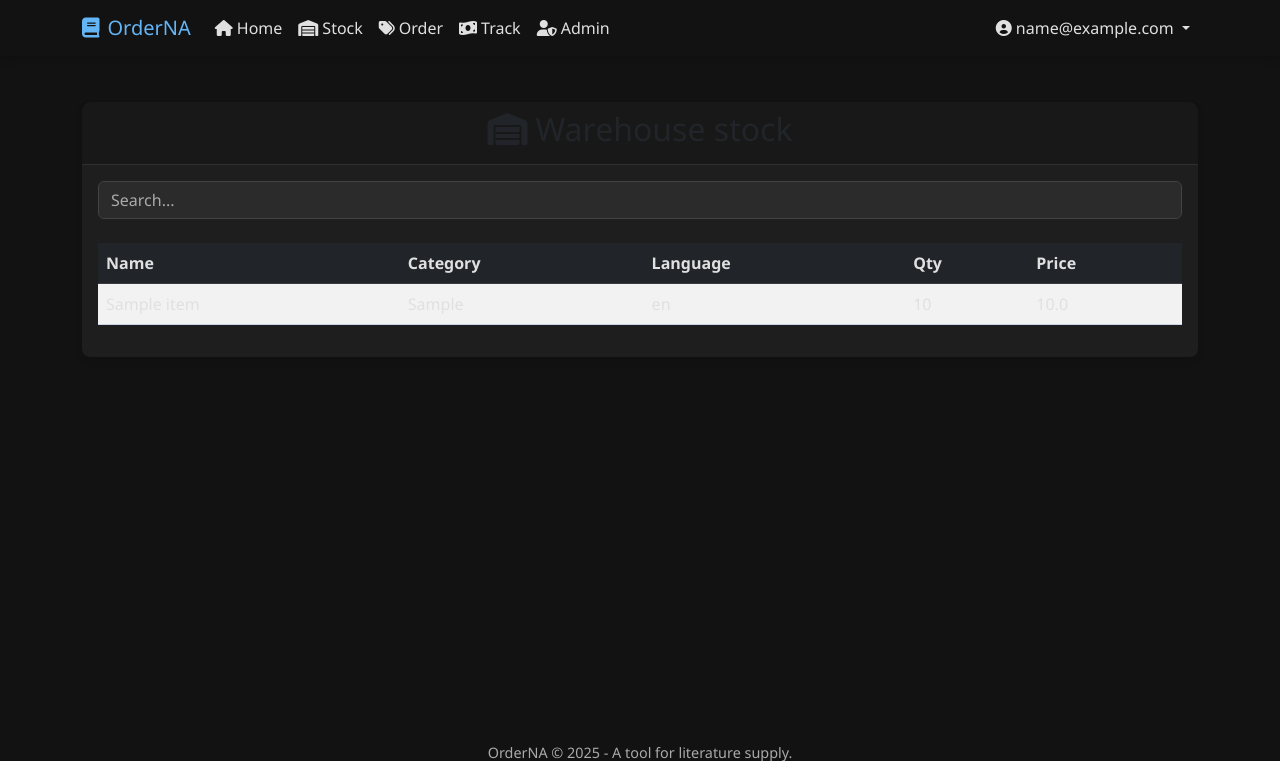
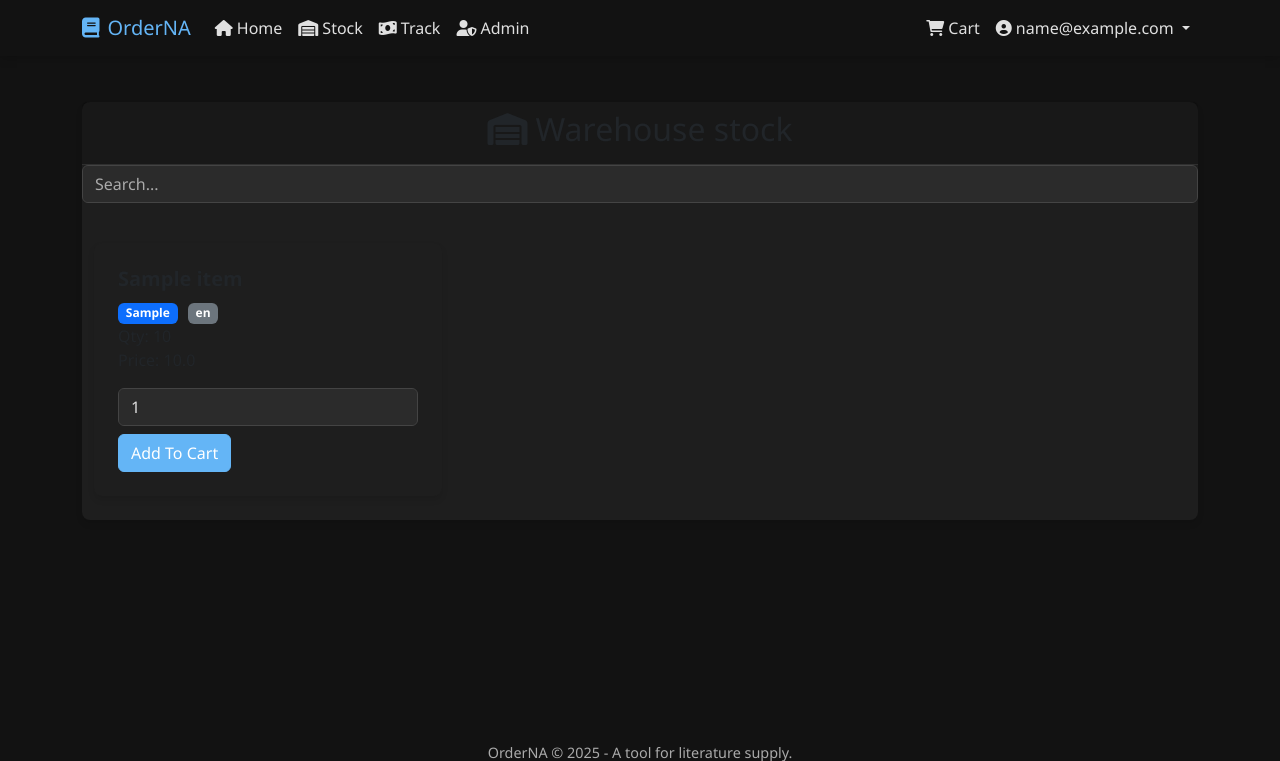
Before and after one commit to Grellou/OrderNA, a Flask app: page /stock in a window 1280 px wide. Shown: the top 761 px of the page. Run offline with Flask 3, Linux system fonts and the light colour scheme; a user stored in the database is signed in; tables that the repository leaves empty hold one stand-in row (values such as "Sample post").

Commit message:
Cart: models defined. Code: restructuring

```diff
--- a/app/models/user_model.py
+++ b/app/models/user_model.py
@@ -1,11 +1,12 @@
 from flask_login import UserMixin
+from sqlalchemy.orm import relationship
 
 from app import bcrypt, db, login_manager
 
 
 # Model for user accounts
 class UserModel(db.Model, UserMixin):
-    __tablename__ = "users"
+    __tablename__ = "user"
 
     id = db.Column(db.Integer, primary_key=True)
     email_address = db.Column(db.String(128), nullable=False, unique=True, index=True)
@@ -13,6 +14,9 @@ class UserModel(db.Model, UserMixin):
     is_active = db.Column(db.Boolean, default=True)
     is_admin = db.Column(db.Boolean, default=False)
     description = db.Column(db.String(128))
+
+    # user.carts -> list of this user's carts
+    carts = relationship("CartModel", back_populates="user")
 
     # Prevent password from being accessed
     @property
--- a/app/routes/stock_routes.py
+++ b/app/routes/stock_routes.py
@@ -10,4 +10,5 @@ bp = Blueprint("stock", __name__)
 def stock_page():
     # List all items
     items = ItemModel.query.order_by(asc(ItemModel.name))
+
     return render_template("stock/stock.html", items=items)
--- a/app/static/css/style.css
+++ b/app/static/css/style.css
@@ -1,3 +1,4 @@
+/* Root vars for theme colors */
 :root {
   --bg-dark: #121212;
   --bg-card: #1e1e1e;
@@ -9,6 +10,7 @@
   --info: #4fc3f7;
 }
 
+/* Body styling */
 body {
   background-color: var(--bg-dark);
   color: var(--text-primary);
@@ -18,6 +20,7 @@ body {
   flex-direction: column;
 }
 
+/* Navbar styles */
 .navbar {
   background-color: rgba(18, 18, 18, 0.9);
   box-shadow: 0 2px 10px rgba(0, 0, 0, 0.2);
@@ -34,11 +37,29 @@ a:hover {
   transition: color 0.3s;
 }
 
+/* Card styles */
 .card {
   background-color: var(--bg-card);
   border: none;
   border-radius: 8px;
   box-shadow: 0 4px 6px rgba(0, 0, 0, 0.1);
+  transition:
+    transform 0.2s,
+    box-shadow 0.2s;
+}
+
+.card-hover {
+  transform: translateY(-5px) scale(1.02);
+  box-shadow: 0 8px 24px rgba(100, 181, 246, 0.15);
+}
+
+.card-title {
+  font-size: 1.25rem;
+  font-weight: 600;
+}
+
+.card-body {
+  padding: 1.5rem;
 }
 
 .card-header,
@@ -47,6 +68,7 @@ a:hover {
   background-color: rgba(0, 0, 0, 0.2);
 }
 
+/* Auth card hover effect */
 .auth-card {
   margin-top: 2rem;
   transition: transform 0.3s;
@@ -60,6 +82,7 @@ a:hover {
   }
 }
 
+/* Form controls */
 .form-control,
 .form-select,
 input[type="date"],
@@ -89,6 +112,7 @@ input[type="number"] {
   opacity: 1;
 }
 
+/* Button styles */
 .btn-primary {
   background-color: var(--accent);
   border-color: var(--accent);
@@ -106,6 +130,7 @@ input[type="number"] {
   color: #ffffff;
 }
 
+/* Alert styles */
 .alert {
   display: flex;
   align-items: center;
@@ -125,9 +150,6 @@ input[type="number"] {
   padding: 0.75rem 1.25rem;
   color: inherit;
 }
-.alert-content {
-  flex: 1;
-}
 .alert-success {
   background-color: rgba(129, 199, 132, 0.2);
   color: var(--success);
@@ -144,6 +166,7 @@ input[type="number"] {
   border-color: rgba(75, 120, 175, 0.3);
 }
 
+/* Link styles */
 a {
   color: var(--accent);
   text-decoration: none;
@@ -152,6 +175,7 @@ a:hover {
   text-decoration: underline;
 }
 
+/* Footer styles */
 footer {
   margin-top: auto;
   padding: 20px 0;
@@ -159,11 +183,13 @@ footer {
   color: var(--text-secondary);
 }
 
+/* Content container */
 .content-container {
   flex: 1;
   padding: 30px 0;
 }
 
+/* Dropdown menu */
 .dropdown-menu-dark {
   background-color: var(--bg-card);
 }
@@ -174,6 +200,7 @@ footer {
   background-color: rgba(255, 255, 255, 0.1);
 }
 
+/* Table styles */
 .table {
   table-layout: auto;
   width: 100%;
@@ -198,36 +225,11 @@ footer {
 .table-striped > tbody > tr:nth-of-type(even) > * {
   color: var(--text-primary);
 }
-.table-info,
-tr.table-info td {
-  background-color: rgba(75, 120, 175, 0.2) !important;
-  border-color: rgba(75, 120, 175, 0.3) !important;
+
+/* Badge styles */
+.badge {
+  margin-right: 0.5em;
 }
-tr.table-info .fw-bold {
-  color: var(--accent) !important;
-}
-.table tr:last-child td {
-  border-bottom-color: rgba(75, 120, 175, 0.3) !important;
-}
-
-.badge.bg-success,
-.badge.bg-secondary,
 .badge.bg-info {
   color: #ffffff;
 }
-.badge.bg-info {
-  background-color: rgba(100, 181, 246, 0.8) !important;
-}
-.badge.rounded-pill {
-  padding: 0.35em 0.65em;
-  font-weight: 400;
-  vertical-align: middle;
-}
-h3 .badge {
-  position: relative;
-  top: -2px;
-}
-
-::-webkit-calendar-picker-indicator {
-  filter: invert(0.8);
-}
--- a/app/templates/base.html
+++ b/app/templates/base.html
@@ -46,11 +46,6 @@
               </a>
             </li>
             <li class="nav-item">
-              <a class="nav-link" href="#">
-                <i class="fas fa-tags me-1"></i>Order
-              </a>
-            </li>
-            <li class="nav-item">
               <a class="nav-link" href="">
                 <i class="fas fa-money-bill-wave me-1"></i>Track
               </a>
@@ -68,6 +63,11 @@
           </ul>
           <ul class="navbar-nav">
             {% if current_user.is_authenticated %}
+            <li class="nav-item">
+              <a class="nav-link" href="">
+                <i class="fas fa-cart-shopping me-1"></i>Cart
+              </a>
+            </li>
             <li class="nav-item dropdown">
               <a class="nav-link dropdown-toggle" href="#" id="userDropdown" role="button"
               data-bs-toggle="dropdown" aria-expanded="false">
--- a/app/templates/stock/stock.html
+++ b/app/templates/stock/stock.html
@@ -9,38 +9,32 @@
       <div class="card-header text-center">
         <h2><i class="fas fa-warehouse me-2"></i>Warehouse stock</h2>
       </div>
-      <div class="card-body">
 
         <!-- Search bar -->
         <div class="mb-4">
             <input type="text" id="stock-search" class="form-control mb-3" placeholder="Search..." >
         </div>
-
-        <div class="table-responsive">
-          <table class="table table-striped table-hover">
-            <thead class="table-dark">
-              <tr>
-                <th class="sortable">Name</th>
-                <th class="sortable">Category</th>
-                <th class="sortable">Language</th>
-                <th class="sortable">Qty</th>
-                <th class="sortable">Price</th>
-              </tr>
-            </thead>
-            <tbody id="results">
-              {% for item in items %}
-              <tr>
-                <td>{{ item.name }}</td>
-                <td>{{ item.category }}</td>
-                <td>{{ item.language }}</td>
-                <td>{{ item.quantity }}</td>
-                <td>{{ item.price }}</td>
-              </tr>
-              {% endfor %}
-            </tbody>
-          </table>
+        <div class="container">
+          <div class="row" id="results">
+            {% for item in items %}
+              <div class="col-md-4 mb-4">
+                <div class="card h-100">
+                  <div class="card-body">
+                    <h5 class="card-title">{{ item.name }}</h5>
+                    <span class="badge bg-primary">{{ item.category }}</span>
+                    <span class="badge bg-secondary">{{ item.language }}</span>
+                    <p class="card-text">
+                    Qty: {{ item.quantity }}</br>
+                    Price: {{ item.price }}
+                    </p>
+                    <input type="number" name="quantity" min="1" value="1" class="form-control mb-2">
+                    <button type="submit" class="btn btn-primary btn-small">Add To Cart</button>
+                  </div>
+                </div>
+              </div>
+            {% endfor %}
+          </div>
         </div>
-      </div>
     </div>
   </div>
 </div>
```
Also changed, not shown: app/models/item_model.py (+52 -1 lines), app/routes/admin_routes.py (+4 -14 lines), app/services/user_service.py (added, +19 -0 lines), app/static/js/stock.js (+37 -16 lines), app/services/stock_service.py (added), app/static/js/cart.js (added).
